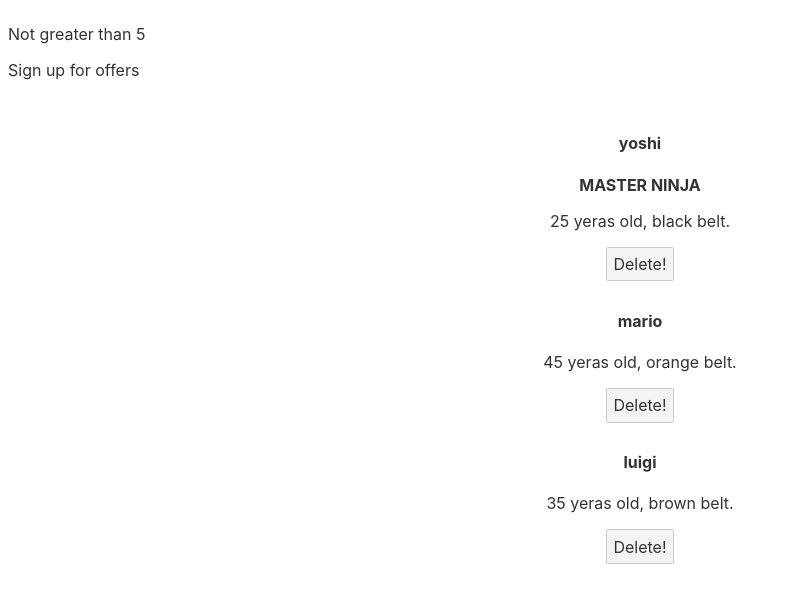
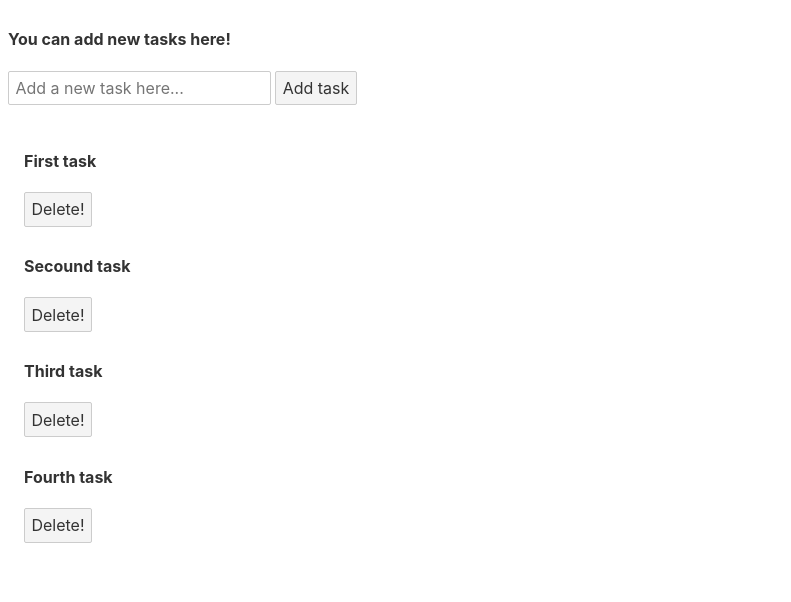
Before and after one commit to MatheusCPimentel/svelte-studies, a Svelte app: page / in a window 1280 px wide. Shown: the top 602 px of the page, without its empty margins (0-791 px from the left). Built offline with nearby package versions, Linux system fonts and the light colour scheme.

Commit message:
To do list

```diff
--- /dev/null
+++ b/src/AddTaskForm.svelte
@@ -0,0 +1,25 @@
+<script>
+  import { createEventDispatcher } from 'svelte';
+
+  let dispatch = createEventDispatcher();
+
+  let name;
+
+  const handleSubmit = () => {
+    const tasks = {
+      name,
+      id: Math.random()
+    };
+    dispatch('addTask', tasks);
+  };
+</script>
+
+<form on:submit|preventDefault={handleSubmit}>
+  <h4>You can add new tasks here!</h4>
+  <input type="text" placeholder="Add a new task here..." bind:value={name}>
+  <button>Add task</button>
+</form>
+
+<style>
+
+</style>
--- a/src/App.svelte
+++ b/src/App.svelte
@@ -1,46 +1,39 @@
 <script>
-	import Modal from './Modal.svelte';
+	import TaskForm from './AddTaskForm.svelte';
 
-	let people = [
-		{ name: 'yoshi', beltColour: 'black', age: 25, id: 1 },
-		{ name: 'mario', beltColour: 'orange', age: 45, id: 2 },
-		{ name: 'luigi', beltColour: 'brown', age: 35, id: 3 },
+	let tasks = [
+		{ name: 'First task', id: 1, },
+		{ name: 'Secound task', id: 2, },
+		{ name: 'Third task', id: 3, },
+		{ name: 'Fourth task', id: 4, },
 	];
 
-	const handleClick = (id) => {
-		people = people.filter((person) => person.id != id )
+	const addTask = (e) => {
+		const newTask = e.detail; // Está o objeto que foi "despachado" no outro arquivo
+		tasks = [newTask, ...tasks] // "tasks" recebe a nova Task + as tasks que já existiam
 	}
 
-	let num = 3;
+	const handleClick = (id) => {
+		tasks = tasks.filter((task) => task.id != id )
+	}
+
 </script>
 
-{#if num > 20}
-	<p>Greater than 20</p>
-{:else if num > 5}
-	<p>Greater than 5</p>
-{:else}
-	<p>Not greater than 5</p>
-{/if}
+<TaskForm on:addTask={addTask} />
 
-<Modal />
 <main>
-	{#each people as person}
+	{#each tasks as task(task.id)}
 		<div>
-			<h4>{person.name}</h4>
-			{#if person.beltColour === 'black'}
-				<p><strong>MASTER NINJA</strong></p>
-			{/if}
-			<p>{person.age} yeras old, {person.beltColour} belt.</p>
-			<button on:click={() => {handleClick(person.id)}}>Delete!</button>
+			<h4>{task.name}</h4>
+			<button on:click={() => {handleClick(task.id)}}>Delete!</button>
 		</div>
 	{:else}
-		 <p>There're no people to show...</p>
+		 <p>There're no tasks to show...</p>
 	{/each}
 </main>
 
 <style>
 	main {
-		text-align: center;
 		padding: 1em;
 		max-width: 240px;
 		margin: 0 auto;
--- a/src/Modal.svelte
+++ /dev/null
@@ -1,15 +0,0 @@
-<script>
-  let showModal = true;
-</script>
-
-{#if showModal}
-  <div class="backdrop">
-    <div class="modal">
-      <p>Sign up for offers</p>
-    </div>
-  </div>
-{/if}
-
-<style>
-
-</style>
```
Also changed, not shown: 1 other file (tests, documents, lock files or other folders).
